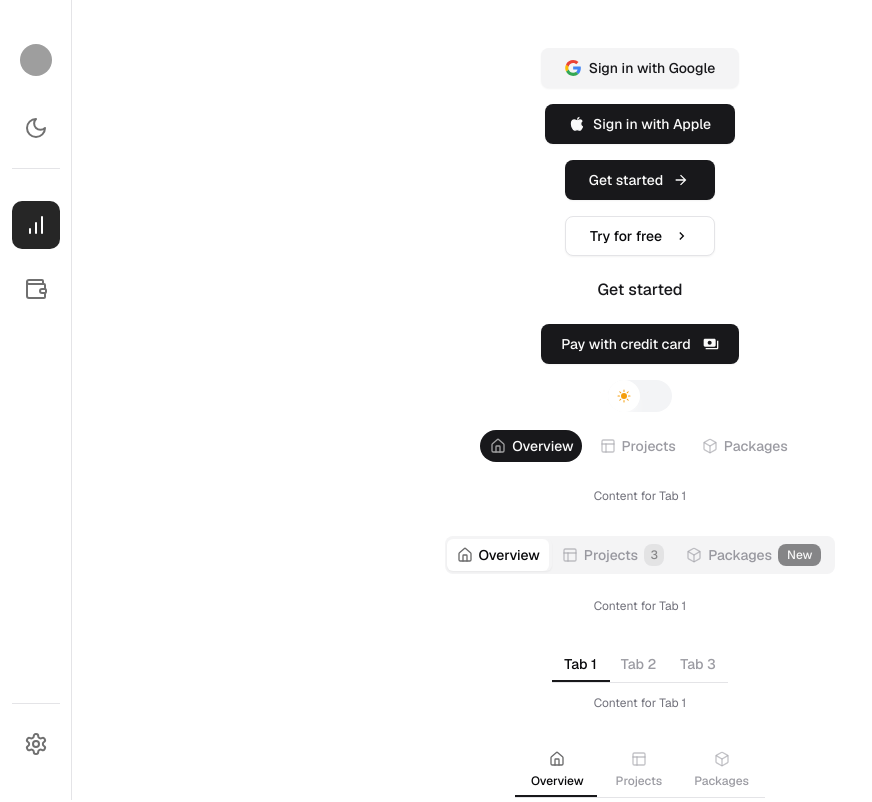
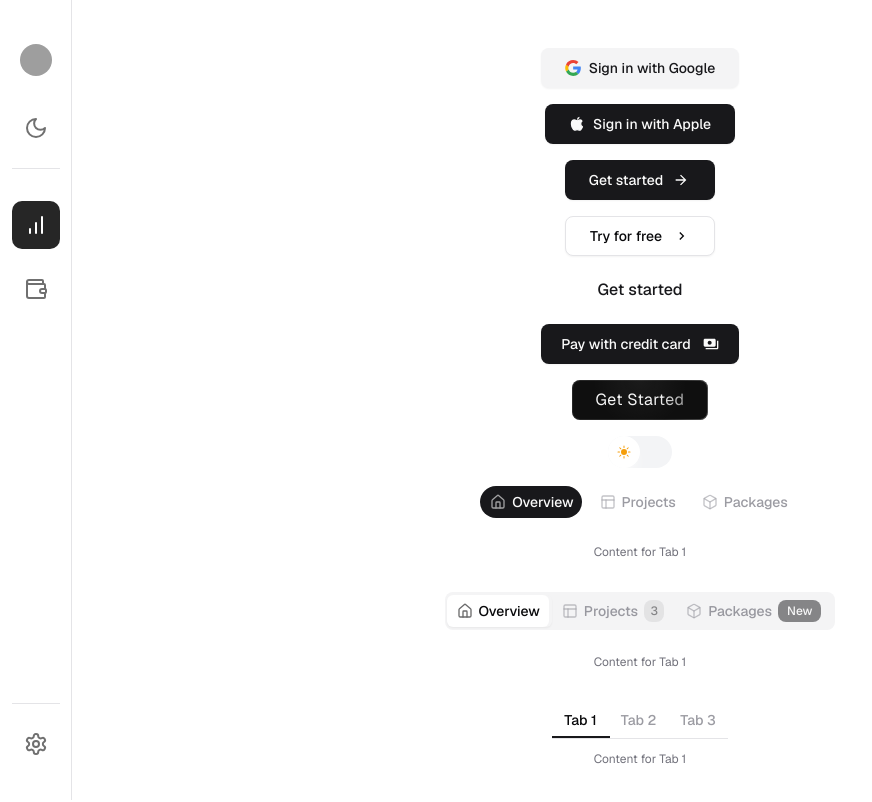
Before and after one commit to mateusmachry/microinteractionsui, a Next.js app: page / in a window 1280 px wide. Shown: the top 802 px of the page, without its empty margins (0-872 px from the left). Built offline with nearby package versions, Linux system fonts and the light colour scheme; grey boxes are pictures that could not be loaded.

Commit message:
added button component

```diff
--- a/src/app/page.tsx
+++ b/src/app/page.tsx
@@ -8,6 +8,7 @@ import { Button1 } from "@/registry/button1/button1";
 import { Button2 } from "@/registry/button2/button2";
 import { Button3 } from "@/registry/button3/button3";
 import { Button4 } from "@/registry/button4/button4";
+import { Button6 } from "@/registry/button6/button6";
 import { Tabs1 } from "@/registry/tabs1/tabs1";
 import { Tabs2 } from "@/registry/tabs2/tabs2";
 import { Tabs3 } from "@/registry/tabs3/tabs3";
@@ -25,6 +26,7 @@ export default function Home() {
         <Button3 animationDirection={'from-top'} size={"lg"} variant={"outline"} label={<span>Try for free</span>} icon={<MaterialSymbolsChevronRight />} />
         <Button4 className="text-base" label={<span>Get started</span>} />
         <ProgressButton />
+        <Button6>Get Started</Button6>
 
         <ThemeToggle1Example />
 
--- /dev/null
+++ b/src/registry/button6/button6.tsx
@@ -0,0 +1,84 @@
+'use client';
+
+import { HTMLMotionProps, motion } from 'framer-motion';
+import React, { forwardRef } from "react";
+import { cn } from "@/lib/utils";
+
+export type RGB = {
+    r: number,
+    g: number,
+    b: number
+};
+
+export type ButtonProps = {
+    className?: string,
+    radialGradientBackground?: RGB,
+    solidColorBackground?: RGB,
+    overlayColor?: RGB,
+} & HTMLMotionProps<"button">;
+
+export const Button6 = forwardRef<HTMLButtonElement, ButtonProps>(({
+    className,
+    children,
+    radialGradientBackground = { r: 250, g: 250, b: 250 },
+    solidColorBackground = { r: 15, g: 15, b: 15 },
+    overlayColor = { r: 255, g: 255, b: 255},
+    ...props }, ref) => {
+    return (
+        <motion.button
+            ref={ref}
+            {...props}
+            className={cn("px-6 py-2 rounded-md relative cursor-pointer", className)}
+            style={{
+                background: `radial-gradient(circle at 50% 0%, rgba(${radialGradientBackground.r}, ${radialGradientBackground.g}, ${radialGradientBackground.b}, 0.05) 0%, transparent 60%), rgba(${solidColorBackground.r}, ${solidColorBackground.g}, ${solidColorBackground.b}, 1)`
+            }}
+            initial={{
+                "--x": "100%",
+                scale: 1,
+            }}
+            animate={{
+                "--x": "-100%"
+            }}
+            whileHover={{
+                scale: 0.97
+            }}
+            transition={{
+                repeat: Infinity,
+                repeatType: 'loop',
+                repeatDelay: 1,
+                type: "spring",
+                stiffness: 20,
+                damping: 15,
+                mass: 2,
+                scale: {
+                    type: 'spring',
+                    stiffness: 10,
+                    damping: 5,
+                    mass: 0.1
+                }
+            }}
+        >
+            <div
+                className="w-full h-full block relative text-neutral-100 tracking-wide font-normal"
+                style={{
+                    maskImage: "linear-gradient(-75deg, white calc(var(--x) + 20%), transparent calc(var(--x) + 30%), white calc(var(--x) + 100%))",
+                    WebkitMaskImage: "linear-gradient(-75deg, white calc(var(--x) + 20%), transparent calc(var(--x) + 30%), white calc(var(--x) + 100%))"
+                }}
+            >
+                {children as React.ReactNode}
+            </div>
+            <span
+                className="block absolute inset-0 rounded-md p-px"
+                style={{
+                    backgroundImage: `linear-gradient(-75deg, rgba(${overlayColor.r}, ${overlayColor.g}, ${overlayColor.b}, 0.1) calc(var(--x) + 20%), rgba(${overlayColor.r}, ${overlayColor.g}, ${overlayColor.b}, 0.5) calc(var(--x) + 25%), rgba(${overlayColor.r}, ${overlayColor.g}, ${overlayColor.b}, 0.1) calc(var(--x) + 100%))`,
+                    mask: "linear-gradient(black, black) content-box, linear-gradient(black, black)",
+                    WebkitMask: "linear-gradient(black, black) content-box, linear-gradient(black, black)",
+                    maskComposite: "exclude",
+                    WebkitMaskComposite: "xor"
+                }}
+            />
+        </motion.button>
+    );
+});
+
+Button6.displayName = 'Button6';
```
